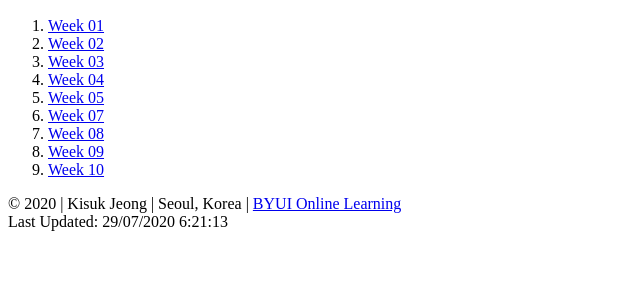
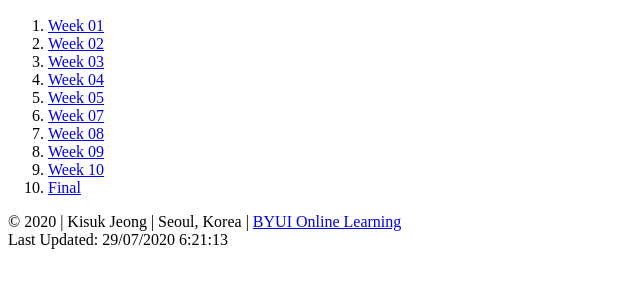
Before and after one commit to jeongks/jeongks.github.io, a plain HTML site: page index.html in a window 1280 px wide. Shown: the part 110-398 px from the top of the page, without its empty margins (0-640 px from the left). Drawn offline with Linux system fonts and the light colour scheme.

Commit message:
Update index.html

```diff
--- a/index.html
+++ b/index.html
@@ -30,6 +30,7 @@
       <li><a href="/week8/week8.html">Week 08</a></li>
       <li><a href="week9.html">Week 09</a></li>
       <li><a href="week10.html">Week 10</a></li>
+      <li><a href="/chellenge/index.html">Final</a></li>
     </ol>
 
   </main>
```
